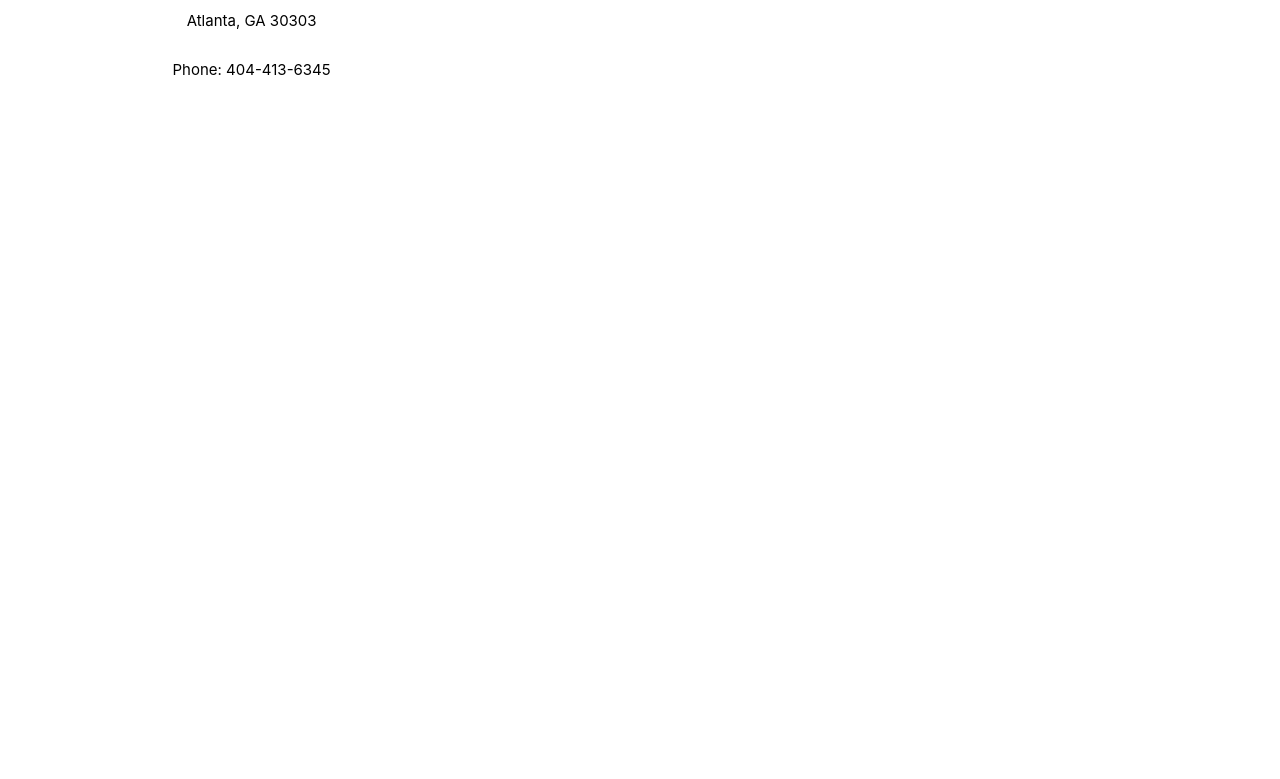
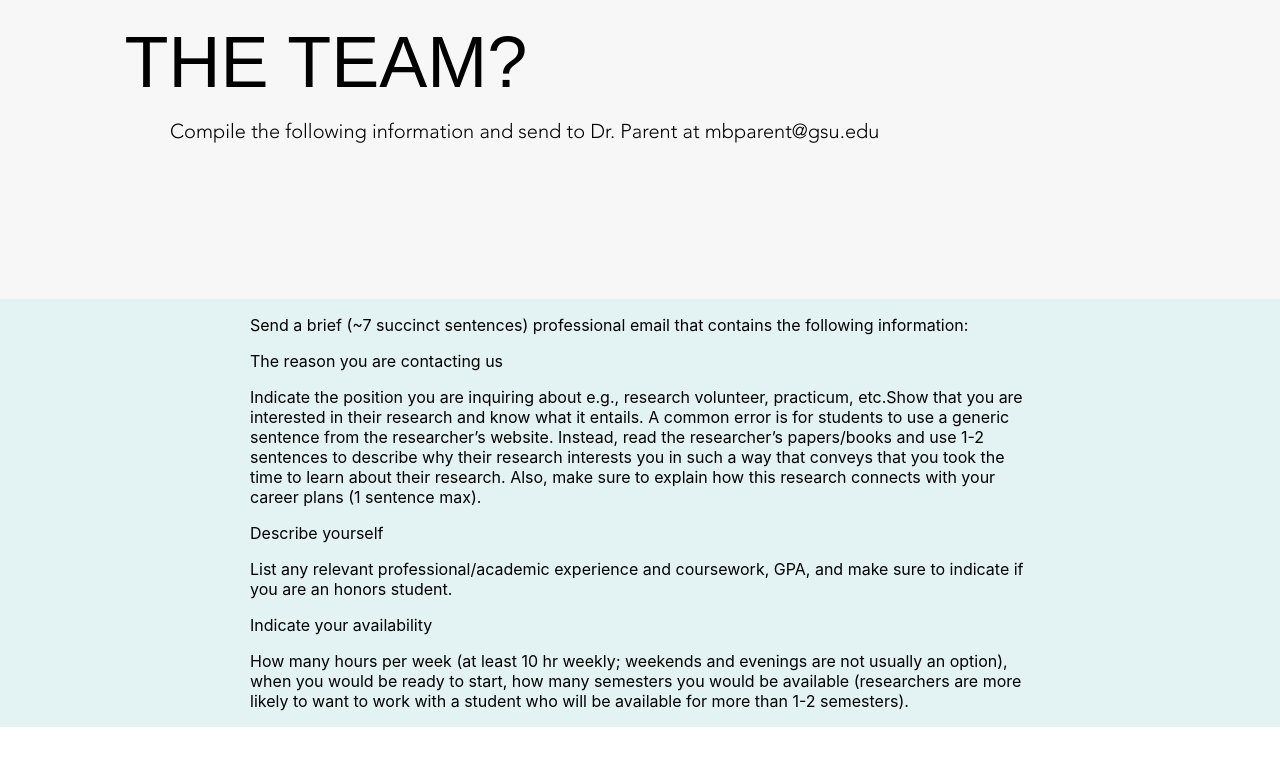
Before and after one commit to brightodedo/plagClone, a React (Create React App) app in the folder plagfront/: page /contact in a window 1280 px wide. Before the commit this address had no page. Shown: the part 441-1220 px from the top of the page. Before the commit the page ends 1030 px from the top, so only its background shows below. Built offline with nearby package versions, Linux system fonts and the light colour scheme; a web font is replaced by a local one.

Commit message:
made some new changes

```diff
--- a/plagfront/src/Components/Collaboration/Collaboration.css
+++ b/plagfront/src/Components/Collaboration/Collaboration.css
@@ -59,3 +59,25 @@
 #collaborator-names > li a {
     display: block;
 }
+
+.collaboration-title span {
+    background: transparent;
+    border: 0;
+    margin: 0 0 20px 0;
+    outline: 0;
+    padding: 0;
+    vertical-align: baseline;
+    text-align: center;
+    line-height: 1.35em;
+    font-size: 40px;
+}
+
+.collaboration-title p {
+    display: inline-block;
+    padding: 15px;
+    margin: 0;
+    text-align: center;
+    line-height: 1.875em;
+    font-size: 15px;
+    background: transparent;
+}
--- a/plagfront/src/Components/Contact/Contact.css
+++ b/plagfront/src/Components/Contact/Contact.css
@@ -0,0 +1,38 @@
+.layer-one{
+    text-align: center;
+    height: 480px;
+    background-color: rgb(247, 247, 247);
+    display: flex;
+    flex-direction: column;
+    gap: 10px;
+}
+
+p.text-one{
+    text-align: left;
+    line-height: 1.25em;
+    font-size: 72px;
+    width: 940px;
+    font-family: BrandonGrotW01-Light, brandon-grot-w01-light, brandon-grot-w05-light,sans-serif;
+    font-weight: 100;
+    margin: 108.3px 124.5px 0px 124.5px;
+}
+
+p.text-two{
+    line-height: 1.67em;
+    font-size: 20px;
+    font-family: avenir-lt;
+    width: 940px;
+    margin: 0px auto;
+    text-align: start;
+}
+
+.layer-two{
+    background-color: rgb(227,242,243);
+    display: flex;
+    justify-content: center;
+}
+
+#contact-page-questionnaire{
+    width: 780px;
+
+}
--- a/plagfront/src/Components/Contact/Contact.jsx
+++ b/plagfront/src/Components/Contact/Contact.jsx
@@ -5,7 +5,53 @@ import './Contact.css'
 export default function Contact() {
   return (
     <div className='contact-page'>
-        Contact
+        <div className="layer-one">
+          <p className="text-one">
+          INTERESTED IN JOINING THE TEAM?
+          </p>
+          <p className="text-two">
+          Compile the following information and send to Dr. Parent at mbparent@gsu.edu
+          </p>
+        </div>
+        <div className="layer-two">
+          <div id="contact-page-questionnaire">
+
+              <p>Send a brief (~7 succinct sentences) professional email
+                that contains the following information:
+              </p>
+
+              <p>
+              The reason you are contacting us
+              </p>
+
+              <p>
+              Indicate the position you are inquiring about e.g., research
+              volunteer, practicum, etc.Show that you are interested in their
+              research and know what it entails. A common error is for students
+              to use a generic sentence from the researcher’s website. Instead,
+              read the researcher’s papers/books and use 1-2 sentences to describe
+              why their research interests you in such a way that conveys that
+              you took the time to learn about their research. Also, make sure
+              to explain how this research connects with your career plans
+              (1 sentence max).
+              </p>
+
+              <p>Describe yourself</p>
+              <p>List any relevant professional/academic experience and
+                coursework, GPA, and make sure to indicate if you are an honors
+                student.
+              </p>
+
+              <p>Indicate your availability</p>
+              <p>How many hours per week (at least 10 hr weekly; weekends and
+                evenings are not usually an option), when you would be ready
+                to start, how many semesters you would be available (researchers
+                are more likely to want to work with a student who will be
+                available for more than 1-2 semesters).
+              </p>
+
+          </div>
+        </div>
     </div>
   )
 }
```
